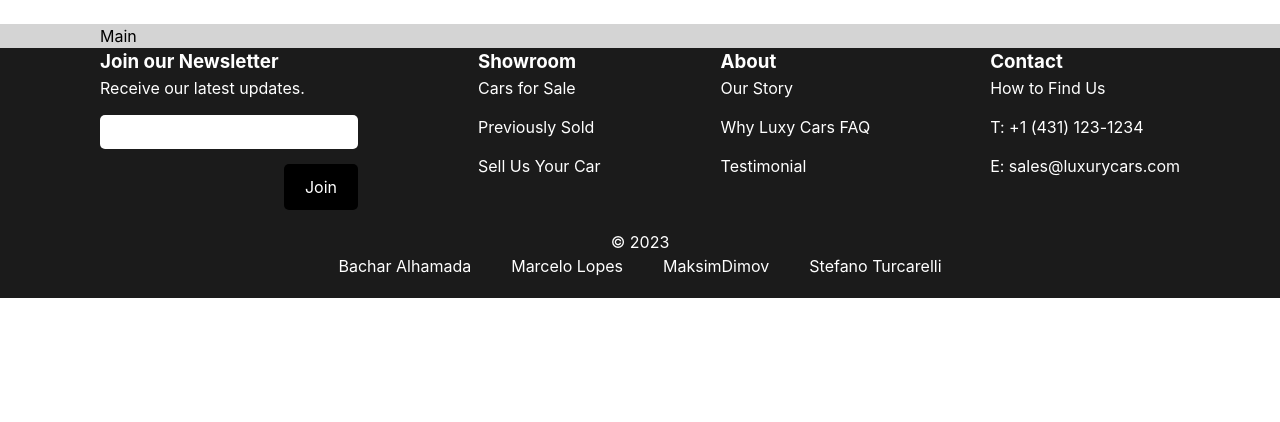
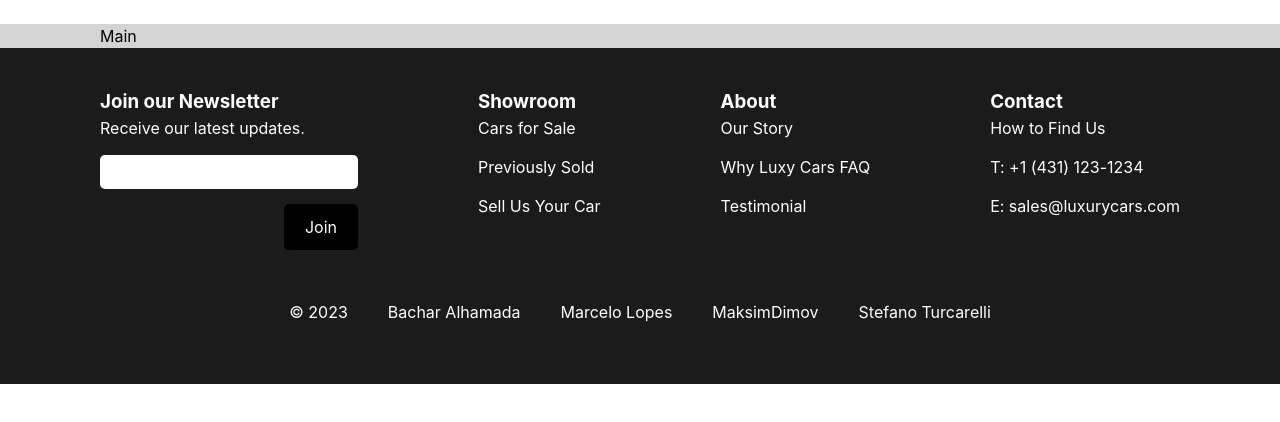
Before and after one commit to marcelolop/premium-luxury-vehicles, a plain HTML site: page index.html in a window 1280 px wide. Shown: the part 72-494 px from the top of the page. Drawn offline with Linux system fonts and the light colour scheme.

Commit message:
Add space to the footer

```diff
--- a/assets/style/index.css
+++ b/assets/style/index.css
@@ -40,6 +40,9 @@ header {
   color: #000;
 }
 
+footer {
+	padding: 4rem 0;
+}
 
 footer,
 footer a {
@@ -94,6 +97,7 @@ footer a {
 }
 
 .authors {
+	padding-top: 3rem;
 	display: flex;
 	justify-content: center;
 	align-items: center;
--- a/index.html
+++ b/index.html
@@ -72,8 +72,8 @@
                 </div>
             </div>
             <div class="copyright">
-                <p>&copy; 2023</p>
                 <div class="authors">
+                    <p>&copy; 2023</p>
                     <a href="https://github.com/bachar157">Bachar Alhamada</a>
                     <a href="https://github.com/marcelolop">Marcelo Lopes</a>
                     <a href="https://github.com/MaksimDimov">MaksimDimov</a>
```
